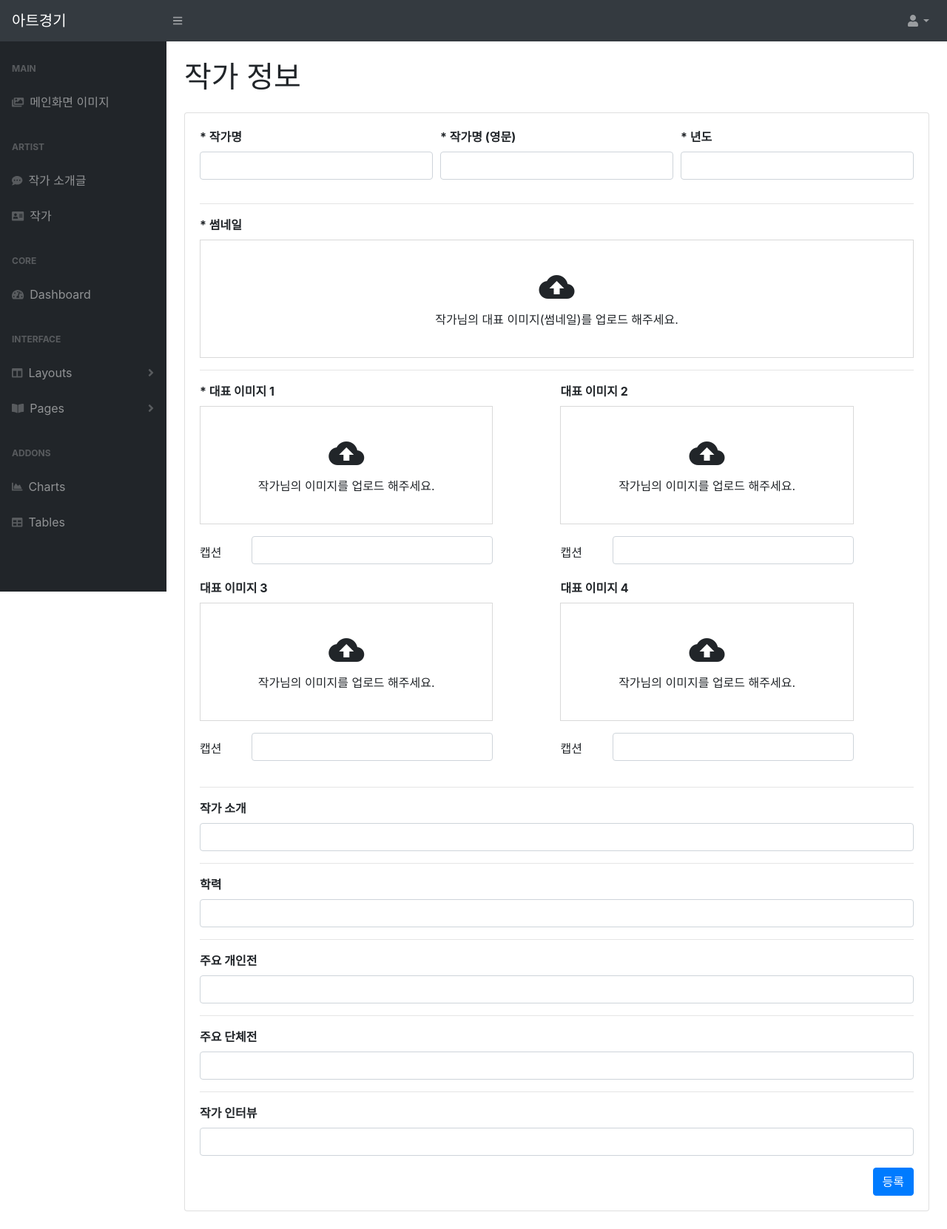
After one commit to starseat/2020_artgg, a PHP site: page /artist_write.php in a window 1280 px wide. The commit adds this page. Shown: the whole page at 74% size. Run offline with PHP 8.4, Linux system fonts and the light colour scheme; some libraries are stand-ins or nearby versions; some web fonts are replaced.

Commit message:
[admin] artist 등록 처리 추가

```diff
--- a/src/admin/artist.php
+++ b/src/admin/artist.php
@@ -1,6 +1,7 @@
 <?php require_once('fragment/content_layout.php'); ?>
 
 <h1 class="mt-4">Artist</h1>
+<a href="./artist_write.php">글쓰기</a>
 
 <?php require_once('fragment/footer.php'); ?>
 
--- /dev/null
+++ b/src/admin/artist_write.php
@@ -0,0 +1,138 @@
+<?php require_once('fragment/content_layout.php'); ?>
+
+<link href="https://cdn.jsdelivr.net/npm/summernote@0.8.18/dist/summernote-bs4.min.css" rel="stylesheet">
+<link href="vendor/image-uploader/dist/image-uploader.min.css" type="text/css" rel="stylesheet">
+<style>
+    .form-input-title-box {
+        margin-left: 0;
+    }
+
+    .artist_image_caption_box {
+        margin-top: 1rem;
+    }
+
+    .artist_image_caption {
+        width: 100%;
+    }
+
+    .artist_image_caption_label {
+        padding-top: 0.6rem;
+    }
+
+    .artist_temp_input_form {
+        display: none;
+    }
+</style>
+<h1 class="mt-4">작가 정보</h1>
+
+<div class="card mt-4 mb-4">
+    <div class="card-body">
+        <form id="insertArtistForm" name="insertArtistForm" method="post" action="./action/artist_insert.php" enctype="multipart/form-data">
+            <div class="form-row">
+                <div class="form-group col-md-4">
+                    <label for="artist_name"><strong>* 작가명</strong></label>
+                    <input type="text" class="form-control" id="artist_name" name="artist_name">
+                </div>
+                <div class="form-group col-md-4">
+                    <label for="artist_name_en"><strong>* 작가명 (영문)</strong></label>
+                    <input type="text" class="form-control" id="artist_name_en" name="artist_name_en">
+                </div>
+                <div class="form-group col-md-4">
+                    <label for="artist_year"><strong>* 년도</strong></label>
+                    <input type="number" class="form-control" id="artist_year" name="artist_year">
+                </div>
+            </div>
+            <hr>
+            <div class="form-group">
+                <label for="artist_thumbnail" id="artist_thumbnail_label"><strong>* 썸네일</strong></label>
+                <div id="artist_thumbnail"></div>
+            </div>
+            <hr>
+            <div class="form-row">
+                <div class="form-group col-md-5">
+                    <label for="artist_image1"><strong>* 대표 이미지 1</strong></label>
+                    <div id="artist_image1"></div>
+                    <div class="row artist_image_caption_box">
+                        <div class="col-2"><label for="artist_image1_caption" class="artist_image_caption_label">캡션</label></div>
+                        <div class="col-10"><input type="text" id="artist_image1_caption" name="artist_image1_caption" class="form-control artist_image_caption"></div>
+                    </div>
+                </div>
+                <div class="form-group col-md-1"></div>
+                <div class="form-group col-md-5">
+                    <label for="artist_image2"><strong>대표 이미지 2</strong></label>
+                    <div id="artist_image2"></div>
+                    <div class="row artist_image_caption_box">
+                        <div class="col-2"><label for="artist_image2_caption" class="artist_image_caption_label">캡션</label></div>
+                        <div class="col-10"><input type="text" id="artist_image2_caption" name="artist_image2_caption" class="form-control artist_image_caption"></div>
+                    </div>
+                </div>
+            </div>
+            <div class="form-row">
+                <div class="form-group col-md-5">
+                    <label for="artist_image3"><strong>대표 이미지 3</strong></label>
+                    <div id="artist_image3"></div>
+                    <div class="row artist_image_caption_box">
+                        <div class="col-2"><label for="artist_image3_caption" class="artist_image_caption_label">캡션</label></div>
+                        <div class="col-10"><input type="text" id="artist_image3_caption" name="artist_image3_caption" class="form-control artist_image_caption"></div>
+                    </div>
+                </div>
+                <div class="form-group col-md-1"></div>
+                <div class="form-group col-md-5">
+                    <label for="artist_image4"><strong>대표 이미지 4</strong></label>
+                    <div id="artist_image4"></div>
+                    <div class="row artist_image_caption_box">
+                        <div class="col-2"><label for="artist_image4_caption" class="artist_image_caption_label">캡션</label></div>
+                        <div class="col-10"><input type="text" id="artist_image4_caption" name="artist_image4_caption" class="form-control artist_image_caption"></div>
+                    </div>
+                </div>
+            </div>
+            <hr>
+            <div class="form-group">
+                <div class="form-row form-input-title-box"><label for="artist_introduction"><strong>작가 소개</strong></label></div>
+                <div id="artist_introduction" class="form-control"></div>
+                <textarea class="artist_temp_input_form" id="artist_introduction_temp" name="artist_introduction"></textarea>
+            </div>
+            <hr>
+            <div class="form-group">
+                <div class="form-row form-input-title-box"><label for="artist_academic"><strong>학력</strong></label></div>
+                <div id="artist_academic" class="form-control"></div>
+                <textarea class="artist_temp_input_form" id="artist_academic_temp" name="artist_academic"></textarea>
+            </div>
+            <hr>
+            <div class="form-group">
+                <div class="form-row form-input-title-box"><label for="artist_individual_exhibition"><strong>주요 개인전</strong></label></div>
+                <div id="artist_individual_exhibition" class="form-control"></div>
+                <textarea class="artist_temp_input_form" id="artist_individual_exhibition_temp" name="artist_individual_exhibition"></textarea>
+            </div>
+            <hr>
+            <div class="form-group">
+                <div class="form-row form-input-title-box"><label for="artist_team_competition"><strong>주요 단체전</strong></label></div>
+                <div id="artist_team_competition" class="form-control"></div>
+                <textarea class="artist_temp_input_form" id="artist_team_competition_temp" name="artist_team_competition"></textarea>
+            </div>
+            <hr>
+            <div class="form-group">
+                <div class="form-row form-input-title-box"><label for="artist_interview"><strong>작가 인터뷰</strong></label></div>
+                <div id="artist_interview" class="form-control"></div>
+                <textarea class="artist_temp_input_form" id="artist_interview_temp" name="artist_interview"></textarea>
+            </div>
+            <div class="row">
+                <div class="col-12 text-right">
+                    <button class="btn btn-primary" onclick="doInsert(event)">등록</button>
+                </div>
+            </div>
+        </form>
+    </div>
+</div>
+
+
+
+<?php require_once('fragment/footer.php'); ?>
+
+<script src="https://cdn.jsdelivr.net/npm/popper.js@1.16.0/dist/umd/popper.min.js" integrity="sha384-Q6E9RHvbIyZFJoft+2mJbHaEWldlvI9IOYy5n3zV9zzTtmI3UksdQRVvoxMfooAo" crossorigin="anonymous"></script>
+<script src="https://cdn.jsdelivr.net/npm/summernote@0.8.18/dist/summernote-bs4.min.js"></script>
+<script src="https://cdn.jsdelivr.net/npm/summernote@0.8.18/dist/lang/summernote-ko-KR.js"></script>
+<script src="vendor/image-uploader/dist/image-uploader.min.js"></script>
+<script src="./js/artist_write.js"></script>
+
+<?php require_once('fragment/tail.php'); ?>
--- a/src/admin/js/artist.js
+++ b/src/admin/js/artist_write.js
@@ -17,7 +17,8 @@ function initTextForm() {
             ['color', ['color']],
             ['para', ['ul', 'ol', 'paragraph']],
             ['height', ['height']]
-        ]
+        ],
+        lang: 'ko-KR'
     };
 
     textFormOption.placeholder = '작가님의 소개글을 입려해 주세요.';
@@ -37,21 +38,19 @@ function initTextForm() {
 }
 
 function initImageForm() {
-    $('#artist_thumbnail').imageUploader({
+    let artist_image_option = {
         imagesInputName: 'artist_thumbnail',
         label: '작가님의 대표 이미지(썸네일)를 업로드 해주세요.',
-        extensions: ['.jpg', '.jpeg', '.png', '.gif'],
+        extensions: [
+            '.jpg', '.jpeg', '.png', '.gif',
+            '.JPG', '.JPEG', '.PNG', '.GIF'
+        ],
         mimes: ['image/jpeg', 'image/png', 'image/gif'],
         maxFiles: 1,
-    });
+    };
+    $('#artist_thumbnail').imageUploader(artist_image_option);
 
-    let artist_image_option = {
-        label: '작가님의 이미지를 업로드 해주세요.',
-        extensions: ['.jpg', '.jpeg', '.png', '.gif'],
-        mimes: ['image/jpeg', 'image/png', 'image/gif'],
-        maxFiles: 1
-    };
-
+    artist_image_option.label = '작가님의 이미지를 업로드 해주세요.',
     artist_image_option.imagesInputName = 'artist_image1';
     $('#artist_image1').imageUploader(artist_image_option);
 
@@ -76,3 +75,45 @@ function readURL(input, previewElId) {
         reader.readAsDataURL(input.files[0]); // convert to base64 string
     }
 }
+
+function doInsert(event) {
+    event.preventDefault();
+    event.stopPropagation();
+
+    if ($('#artist_name').val() == '') {
+        alert('작가명은 필수 입력사항 입니다.');
+        $('#artist_name').focus();
+        return false;
+    }
+
+    if ($('#artist_name_en').val() == '') {
+        alert('작가명 (영문) 은 필수 입력사항 입니다.');
+        $('#artist_name_en').focus();
+        return false;
+    }
+
+    let year = $('#artist_year').val();
+    if (year == '' || year == 0 || year < 1000) {
+        alert('년도는 필수 입력사항 입니다.');
+        $('#artist_year').focus();
+        return false;
+    }
+
+    if ($('#artist_thumbnail input[type="file"]').val() == '') {
+        alert('썸네일은 필수로 등록되어야 합니다.');
+        return false;
+    }
+
+    if ($('#artist_image1 input[type="file"]').val() == '') {
+        alert('대표 이미지 1 은 필수로 등록되어야 합니다.');
+        return false;
+    }
+
+    $('#artist_introduction_temp').html($('#artist_introduction').summernote('code'));
+    $('#artist_academic_temp').html($('#artist_academic').summernote('code'));
+    $('#artist_individual_exhibition_temp').html($('#artist_individual_exhibition').summernote('code'));
+    $('#artist_team_competition_temp').html($('#artist_team_competition').summernote('code'));
+    $('#artist_interview_temp').html($('#artist_interview').summernote('code'));
+
+    $('#insertArtistForm').submit();
+}
```
Also changed, not shown: src/admin/action/artist_insert.php (added, +199 -0 lines), src/admin/upload/main/sample.jpg (deleted).
